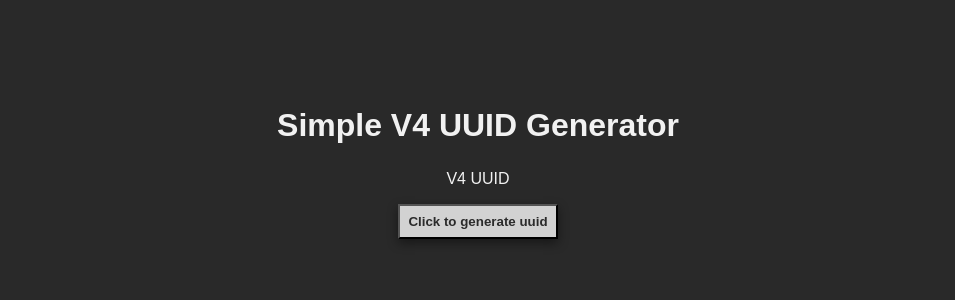
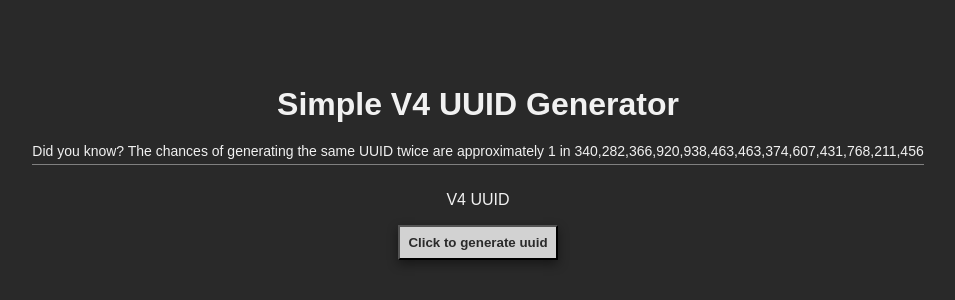
Before and after one commit to KieranMueller/uuid-generator, a plain HTML site: page index.html in a window 1280 px wide. Shown: the part 232-532 px from the top of the page, without its empty margins (162-1117 px from the left). Drawn offline with Linux system fonts and the light colour scheme.

Commit message:
Update index.html

```diff
--- a/index.html
+++ b/index.html
@@ -10,6 +10,10 @@
   <body>
     <div class="container">
       <h1>Simple V4 UUID Generator</h1>
+      <p class="fact">
+        Did you know? The chances of generating the same UUID twice are
+        approximately 1 in 340,282,366,920,938,463,463,374,607,431,768,211,456
+      </p>
       <p class="text">V4 UUID</p>
       <button id="btn">Click to generate uuid</button>
     </div>
```
